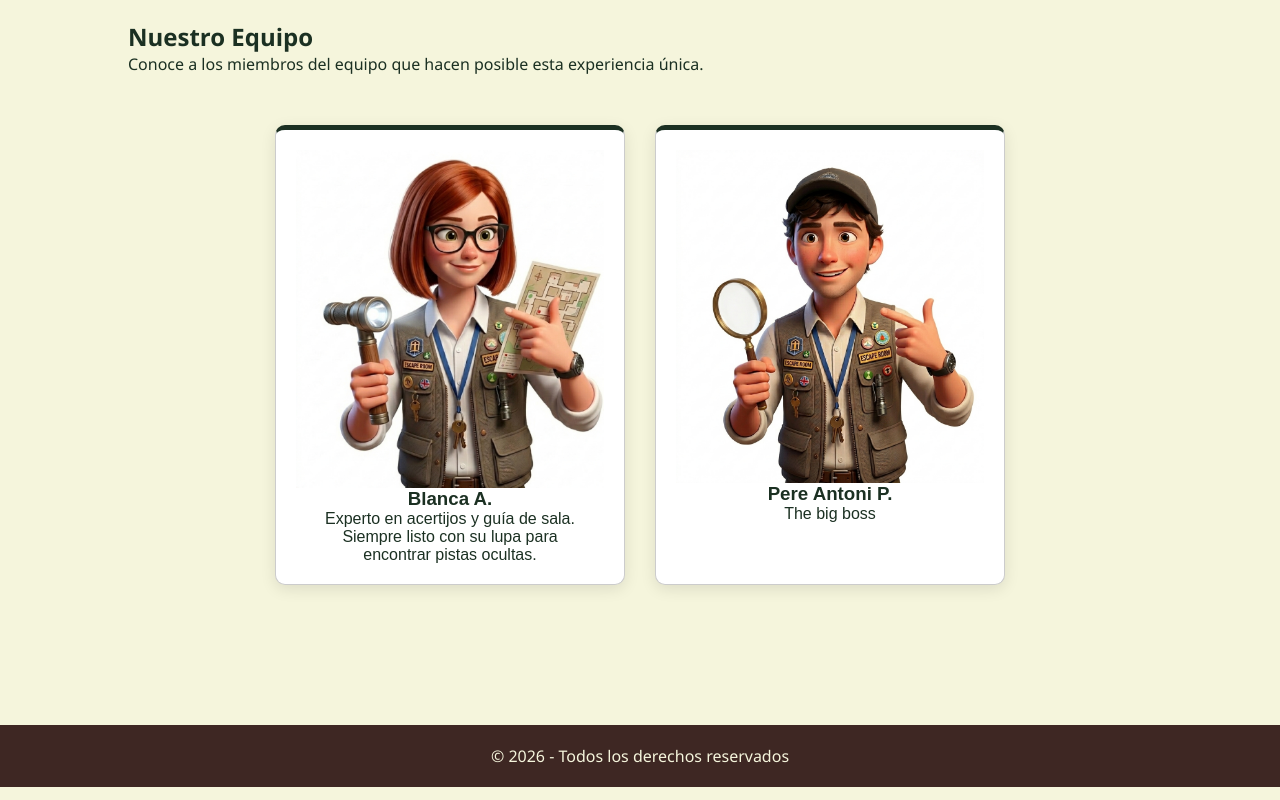
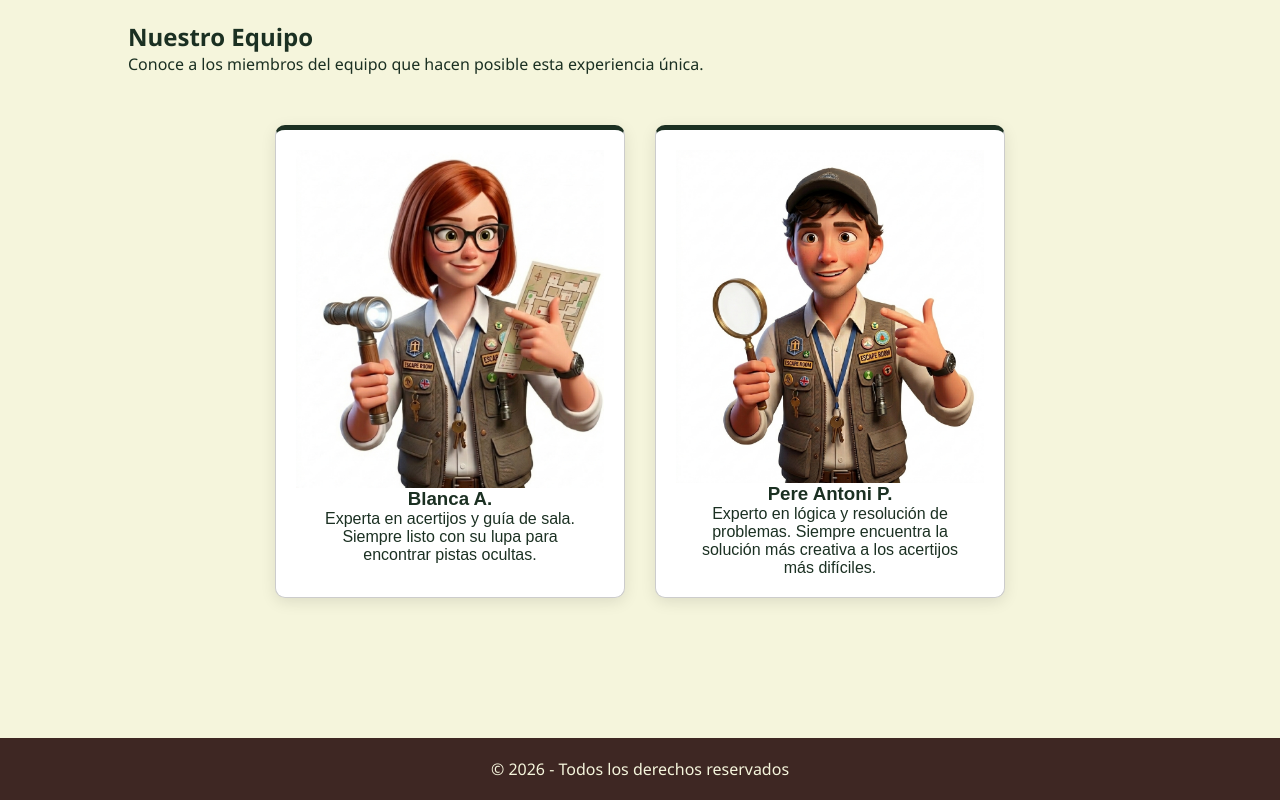
Before and after one commit to PereAPrats/PracticaGDIE, a website: page public/index.html in a window 1280 px wide. Shown: the part 880-1680 px from the top of the page. Drawn offline with Linux system fonts and the light colour scheme.

Commit message:
fix: changed Pere Antoni's description

```diff
--- a/public/index.html
+++ b/public/index.html
@@ -31,12 +31,12 @@
             <div class="card">
                 <img src="assets/img/blanca_perfil.png" alt="Trabajador Escape Room 1" class="foto-perfil">
                 <h3>Blanca A.</h3>
-                <p>Experto en acertijos y guía de sala. Siempre listo con su lupa para encontrar pistas ocultas.</p>
+                <p>Experta en acertijos y guía de sala. Siempre listo con su lupa para encontrar pistas ocultas.</p>
             </div>
             <div class="card">
                 <img src="assets/img/pere_perfil.png" alt="Trabajador Escape Room 2" class="foto-perfil">
                 <h3>Pere Antoni P.</h3>
-                <p>The big boss</p>
+                <p>Experto en lógica y resolución de problemas. Siempre encuentra la solución más creativa a los acertijos más difíciles.</p>
             </div>
         </div>
     </section>
```
